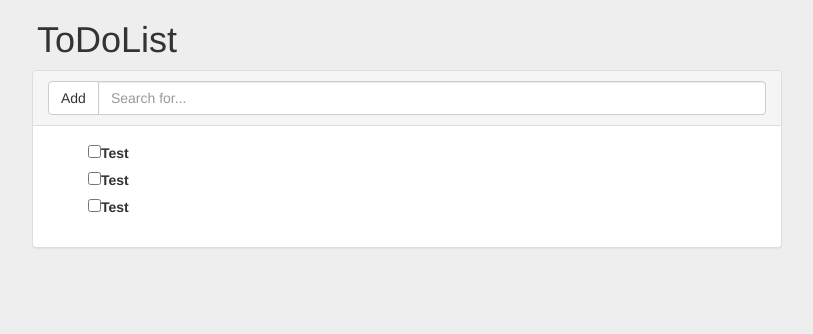
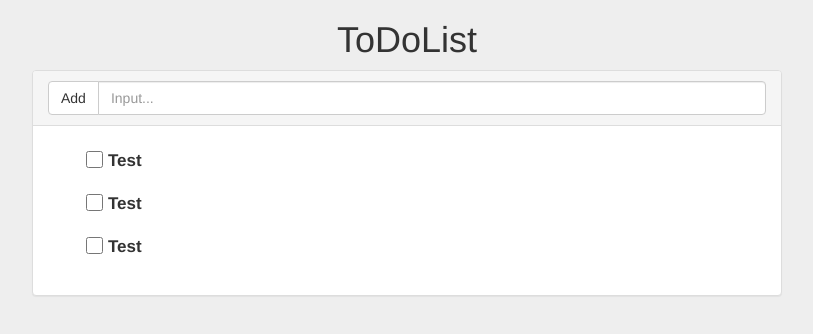
Before and after one commit to arzahs/ToDoList, a plain HTML site: page index.html in a window 1280 px wide. Shown: the whole page, without its empty margins (233-1046 px from the left). Drawn offline with nearby package versions, Linux system fonts and the light colour scheme.

Commit message:
added style for chekbox

```diff
--- a/index.html
+++ b/index.html
@@ -3,7 +3,7 @@
 <head>
 	<meta charset="UTF-8">
 	<title>ToDoList</title>
-	 <link rel="stylesheet" href="https://maxcdn.bootstrapcdn.com/bootstrap/3.3.5/css/bootstrap.min.css">
+	 <link rel="stylesheet" href="bootstrap.min.css">
 	 <link rel="stylesheet" href="style.css">
 </head>
 <body>
@@ -18,12 +18,12 @@
       <span class="input-group-btn">
         <button class="btn btn-default" type="button">Add</button>
       </span>
-      <input type="text" class="form-control" placeholder="Search for...">
+      <input type="text" class="form-control" placeholder="Input...">
     </div><!-- /input-group -->
   </div>
       <div class="panel-body">
 		<ul>
-			<li><input type="checkbox"><label for="checkbox">Test</label>
+			<li><input type="checkbox"><label contenteditable="true">Test</label>
 			<div class="destroy"></div>
 			</li>
 			<li><input type="checkbox"><label for="checkbox">Test</label>
@@ -42,6 +42,6 @@
 <script src="https://ajax.googleapis.com/ajax/libs/jquery/1.11.3/jquery.min.js"></script>
 <!-- Include all compiled plugins (below), or include individual files as needed -->
 <!-- Latest compiled and minified JavaScript -->
-<script src="https://maxcdn.bootstrapcdn.com/bootstrap/3.3.5/js/bootstrap.min.js"></script>
+<script src="bootstrap.min.js"></script>
 </body>
 </html>
--- a/style.css
+++ b/style.css
@@ -2,26 +2,52 @@ body{
 	background: #eee;
 }
 .wrapper{
-	width: 20%;
-	margin: 20 auto;
 	text-align: center;
 
 }
 
+
 ul{
 	list-style: none;
 }
+li{
+	display: block;
+	position:relative;
+	padding: 10px 10px;
+}
+li:hover{
+	padding-bottom: 9px;
+	border-bottom: 1px solid green;
+}
+li label{
+	padding-left: 10px;
 
+	font-size: 17px;
+	line-height: 1;
+}
 .destroy {
 	position: absolute;
 	right: 5px;
-	top: 20px;
+	top: 10px;
 	display: none;
 	cursor: pointer;
 	width: 20px;
 	height: 20px;
 	background: black;
+	border-radius: 50%;
 }
 li:hover .destroy {
   	display: block;
 }
+input[type="checkbox"]{
+width:17px;
+height: 17px;
+margin:0;
+position: absolute;
+left: -2px;
+
+}
+.text-done{
+	color:#eee;
+	text-decoration: line-through;
+}
```
